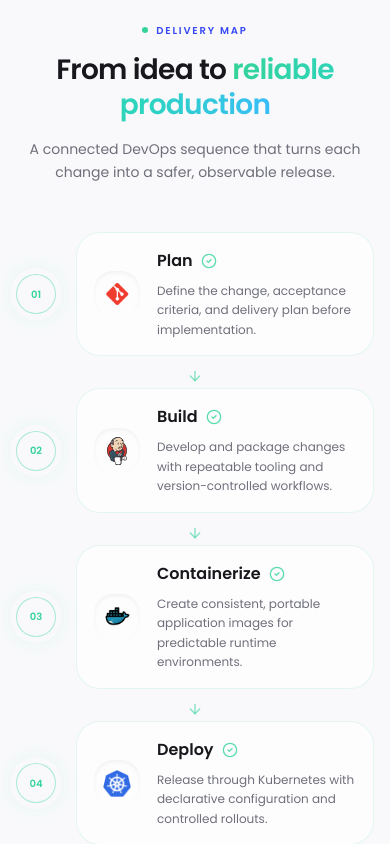
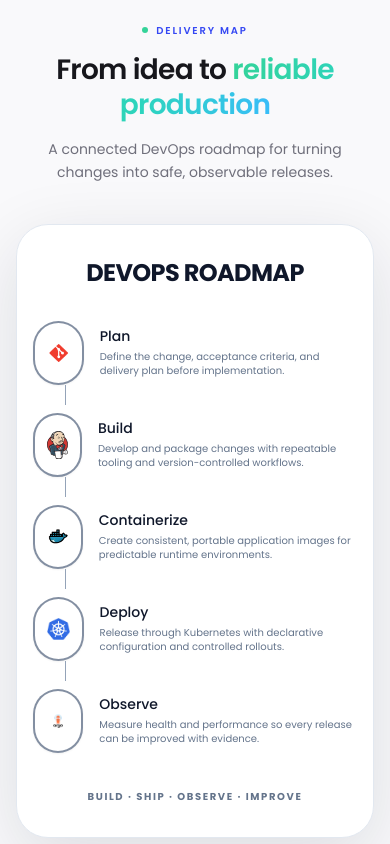
Before and after one commit to BunathPheng/portfolio, a Next.js app: page / in a window 390 px wide. Shown: the part 2460-3304 px from the top of the page. Built offline with nearby package versions, Linux system fonts and the light colour scheme; no server answers.

Commit message:
Redesign delivery map as DevOps roadmap
Co-authored-by: Copilot <223556219+Copilot@users.noreply.github.com>

```diff
--- a/app/globals.css
+++ b/app/globals.css
@@ -134,6 +134,43 @@
   .mobile-marquee {
     animation: none !important;
     transform: none !important;
+  }
+
+  .devops-roadmap {
+    @apply rounded-3xl px-4 py-8;
+  }
+
+  .devops-roadmap-path {
+    display: none;
+  }
+
+  .devops-roadmap-grid {
+    @apply mt-8 grid-cols-1 gap-7;
+  }
+
+  .devops-roadmap-node-1,
+  .devops-roadmap-node-2,
+  .devops-roadmap-node-3,
+  .devops-roadmap-node-4,
+  .devops-roadmap-node-5 {
+    @apply col-auto row-auto;
+  }
+
+  .devops-roadmap-node {
+    @apply relative flex-row items-center gap-4 text-left;
+  }
+
+  .devops-roadmap-node:not(:last-child)::after {
+    content: "";
+    @apply absolute -bottom-5 left-8 h-5 w-px bg-slate-400;
+  }
+
+  .devops-roadmap-label {
+    @apply mt-0 max-w-none;
+  }
+
+  .devops-roadmap-footer {
+    @apply mt-9 text-[10px] tracking-[0.16em];
   }
 }
 
@@ -284,6 +321,63 @@
 
   .lifecycle-map-card:hover .lifecycle-map-image img {
     @apply scale-110;
+  }
+
+  .devops-roadmap {
+    @apply relative mx-auto max-w-5xl overflow-hidden rounded-[2rem] border border-slate-200 bg-white px-5 py-10 text-slate-900 shadow-[0_20px_70px_rgba(15,23,42,0.12)] sm:px-10 sm:py-14;
+  }
+
+  .dark .devops-roadmap {
+    @apply border-slate-700 bg-slate-50 text-slate-900;
+  }
+
+  .devops-roadmap-heading {
+    @apply relative z-10 text-center text-2xl font-black tracking-tight sm:text-4xl;
+  }
+
+  .devops-roadmap-path {
+    @apply pointer-events-none absolute left-[7%] top-[20%] h-[55%] w-[86%];
+  }
+
+  .devops-roadmap-path path {
+    fill: none;
+    stroke: #59617f;
+    stroke-width: 2;
+    vector-effect: non-scaling-stroke;
+  }
+
+  .devops-roadmap-grid {
+    @apply relative z-10 mx-auto mt-10 grid max-w-4xl grid-cols-3 gap-x-5 gap-y-12 sm:mt-14 sm:gap-x-12 sm:gap-y-16;
+  }
+
+  .devops-roadmap-node {
+    @apply flex min-w-0 flex-col items-center text-center;
+  }
+
+  .devops-roadmap-node-1 { @apply col-start-1 row-start-1; }
+  .devops-roadmap-node-2 { @apply col-start-2 row-start-1; }
+  .devops-roadmap-node-3 { @apply col-start-3 row-start-1; }
+  .devops-roadmap-node-4 { @apply col-start-1 row-start-2; }
+  .devops-roadmap-node-5 { @apply col-start-2 row-start-2; }
+
+  .devops-roadmap-icon {
+    @apply flex h-16 w-16 items-center justify-center rounded-full border-2 border-slate-500/80 bg-white p-3 shadow-sm sm:h-20 sm:w-20;
+  }
+
+  .devops-roadmap-icon img {
+    @apply h-full w-full object-contain;
+  }
+
+  .devops-roadmap-label {
+    @apply mt-3 max-w-[10rem] text-sm font-medium leading-tight sm:text-base;
+  }
+
+  .devops-roadmap-label small {
+    @apply mt-1 block text-[10px] font-normal leading-snug text-slate-500 sm:text-xs;
+  }
+
+  .devops-roadmap-footer {
+    @apply relative z-10 mt-12 text-center text-xs font-bold tracking-[0.28em] text-slate-500 sm:mt-16 sm:text-sm;
   }
 
   .lifecycle-image {
--- a/components/devops-lifecycle.tsx
+++ b/components/devops-lifecycle.tsx
@@ -1,27 +1,18 @@
 "use client"
 
-import { motion, useReducedMotion } from "framer-motion"
-import { ArrowDown, CheckCircle2 } from "lucide-react"
 import { usePortfolioData } from "@/components/portfolio-data-provider"
 import { localImageFallback, r2ImageFallback } from "@/lib/assets"
 import { cycleImageFallback } from "@/lib/image-fallback"
 
 export default function DevOpsLifecycle() {
   const { devopsLifecycle } = usePortfolioData()
-  const reduceMotion = useReducedMotion()
 
   if (!devopsLifecycle.length) return null
 
   return (
     <section id="devops-lifecycle" className="section-spacing relative overflow-hidden">
       <div className="section-container">
-        <motion.div
-          initial={{ opacity: 0, y: 22 }}
-          whileInView={{ opacity: 1, y: 0 }}
-          viewport={{ once: true, margin: "-80px" }}
-          transition={{ duration: 0.6 }}
-          className="mx-auto mb-12 max-w-2xl text-center sm:mb-16"
-        >
+        <div className="mx-auto mb-10 max-w-2xl text-center sm:mb-14">
           <p className="section-label justify-center">
             <span className="h-1.5 w-1.5 rounded-full bg-emerald-400" />
             Delivery map
@@ -30,33 +21,20 @@ export default function DevOpsLifecycle() {
             From idea to <span className="nature-text">reliable production</span>
           </h2>
           <p className="mt-4 text-sm leading-relaxed text-muted-foreground sm:text-base">
-            A connected DevOps sequence that turns each change into a safer, observable release.
+            A connected DevOps roadmap for turning changes into safe, observable releases.
           </p>
-        </motion.div>
+        </div>
 
-        <div className="relative mx-auto max-w-4xl">
-          <div className="lifecycle-route" aria-hidden />
-          <div className="space-y-8 sm:space-y-12">
-            {devopsLifecycle.map((stage, index) => {
-              const isEven = index % 2 === 0
-              return (
-                <motion.div
-                  key={stage.step}
-                  initial={{ opacity: 0, x: isEven ? -24 : 24 }}
-                  whileInView={{ opacity: 1, x: 0 }}
-                  viewport={{ once: true, margin: "-60px" }}
-                  transition={{ duration: 0.55, delay: index * 0.05 }}
-                  className={`relative flex items-center gap-5 sm:gap-10 ${isEven ? "sm:flex-row" : "sm:flex-row-reverse"}`}
-                >
-                  <div className="hidden flex-1 sm:block" />
-                  <div className="lifecycle-node">
-                    <span>{stage.step}</span>
-                  </div>
-                  <motion.article
-                    whileHover={reduceMotion ? undefined : { y: -5, scale: 1.01 }}
-                    className={`lifecycle-map-card flex-1 ${isEven ? "sm:text-left" : "sm:text-right"}`}
-                  >
-                    <div className={`lifecycle-map-image bg-gradient-to-br ${stage.color}`}>
+        <div className="devops-roadmap">
+          <div className="devops-roadmap-heading">DEVOPS ROADMAP</div>
+          <svg className="devops-roadmap-path" viewBox="0 0 1000 500" preserveAspectRatio="none" aria-hidden>
+            <path d="M75 112 H925 C965 112 965 250 925 250 H75 C35 250 35 388 75 388 H925" />
+          </svg>
+
+          <div className="devops-roadmap-grid">
+            {devopsLifecycle.map((stage, index) => (
+              <article key={stage.step} className={`devops-roadmap-node devops-roadmap-node-${index + 1}`}>
+                <div className={`devops-roadmap-icon bg-gradient-to-br ${stage.color}`}>
                   <img
                     src={stage.image}
                     alt={`${stage.title} technology`}
@@ -66,21 +44,15 @@ export default function DevOpsLifecycle() {
                     }
                   />
                 </div>
-                    <div className="min-w-0">
-                      <div className={`flex items-center gap-2 ${isEven ? "sm:justify-start" : "sm:justify-end"}`}>
-                        <h3 className="text-base font-semibold text-foreground sm:text-lg">{stage.title}</h3>
-                        <CheckCircle2 className="h-4 w-4 shrink-0 text-emerald-400/80" />
+                <div className="devops-roadmap-label">
+                  <span>{stage.title}</span>
+                  <small>{stage.description}</small>
                 </div>
-                      <p className="mt-2 text-xs leading-relaxed text-muted-foreground sm:text-sm">{stage.description}</p>
+              </article>
+            ))}
           </div>
-                  </motion.article>
-                  {index < devopsLifecycle.length - 1 && (
-                    <ArrowDown className="absolute -bottom-7 left-1/2 h-4 w-4 -translate-x-1/2 text-emerald-400/60 sm:hidden" />
-                  )}
-                </motion.div>
-              )
-            })}
-          </div>
+
+          <div className="devops-roadmap-footer">BUILD · SHIP · OBSERVE · IMPROVE</div>
         </div>
       </div>
     </section>
```
Lines whose indentation alone changed are shown as unchanged.
